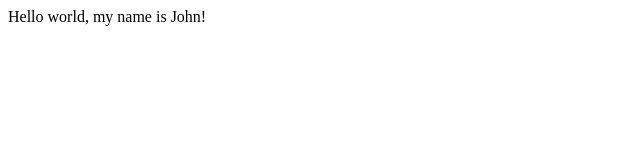
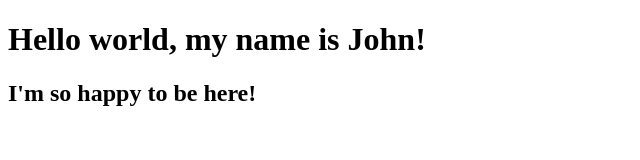
Before and after one commit to jmartiniii/NewRepl, a plain HTML site: page index.html in a window 1280 px wide. Shown: the whole page, without its empty margins (0-640 px from the left). Drawn offline with Linux system fonts and the light colour scheme.

Commit message:
added h1 and h2 as well as second line of text

```diff
--- a/index.html
+++ b/index.html
@@ -9,7 +9,8 @@
 </head>
 
 <body>
-  Hello world, my name is John!
+  <h1>Hello world, my name is John!</h1>
+  <h2>I'm so happy to be here!</h2>
   <script src="script.js"></script>
 
   <!--
```
